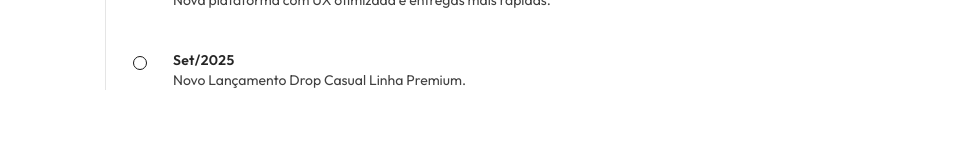
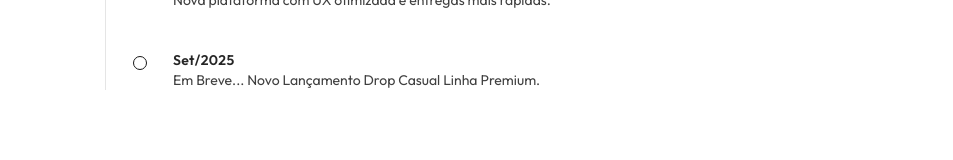
Before and after one commit to LenonCunha33/Ecommerce2.0, a React (Vite) app in the folder frontend/: page /sobre in a window 1280 px wide. Shown: the part 2289-2449 px from the top of the page, without its empty margins (163-1116 px from the left). Built offline with nearby package versions, Linux system fonts and the light colour scheme; no server answers; sample sign-in values are in the browser's storage.

Commit message:
Update About.jsx

```diff
--- a/frontend/src/Pages/About.jsx
+++ b/frontend/src/Pages/About.jsx
@@ -127,7 +127,7 @@ const About = () => {
   const timeline = [
     { year: "Ago/2025", text: "Lançamento do e-commerce com linha essencial." },
     { year: "Set/2025", text: "Nova plataforma com UX otimizada e entregas mais rápidas." },
-    { year: "Set/2025", text: "Novo Lançamento Drop Casual Linha Premium." },
+    { year: "Set/2025", text: "Em Breve... Novo Lançamento Drop Casual Linha Premium." },
 
   ];
 
```
